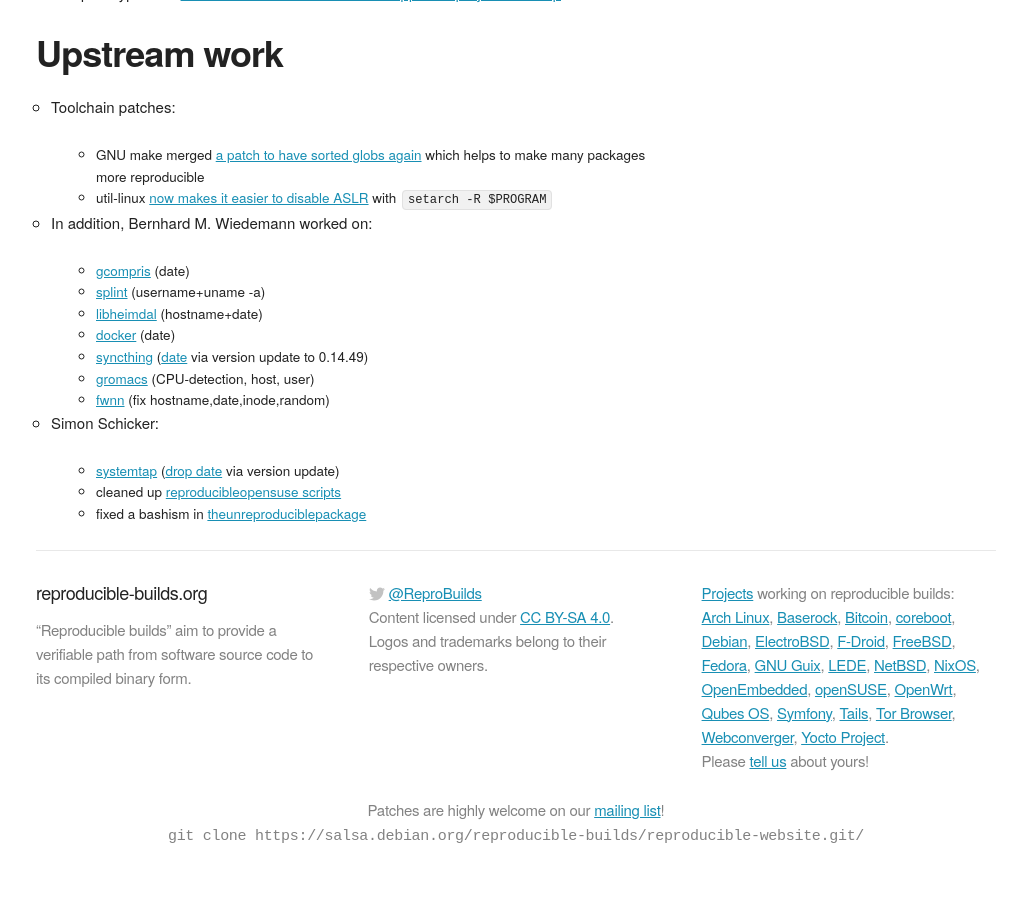
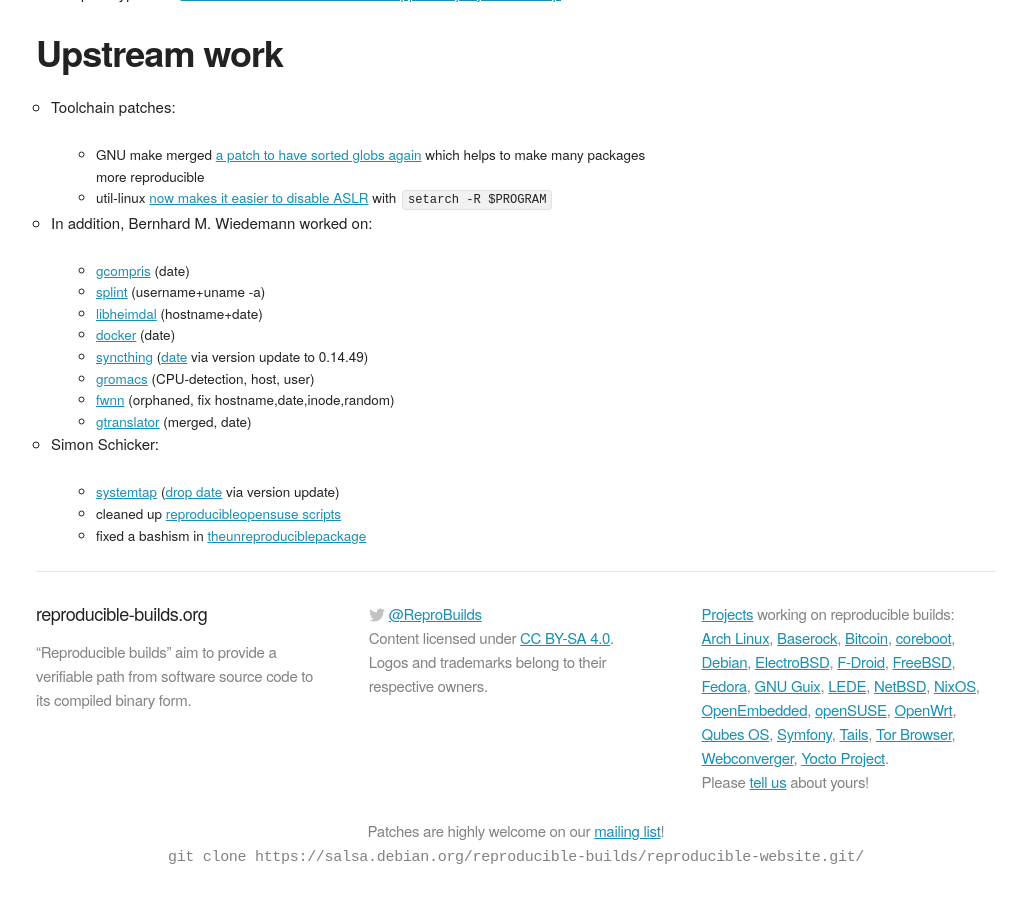
Before and after one commit to prototypefund/reproducible-website, a Jekyll site: the page built from _blog/posts/172.md, in a window 1280 px wide and 900 px high, scrolled down 644 px. Shown: the whole window, without its empty margins (124-1134 px from the left). Built offline with Jekyll 4.4.1, drawn with Linux system fonts in a browser that asks for light colours; some web fonts are replaced; before the commit the page ends 1523 px from its top, so only the background shows below that.

Commit message:
172: +1 patch

```diff
--- a/_blog/posts/172.md
+++ b/_blog/posts/172.md
@@ -26,7 +26,8 @@
     * [docker](https://build.opensuse.org/request/show/628476) (date)
     * [syncthing](https://build.opensuse.org/request/show/628525) ([date](https://github.com/syncthing/syncthing/commit/c51365c634c9687009778caf097ba059b88f8805) via version update to 0.14.49)
     * [gromacs](https://gerrit.gromacs.org/8156) (CPU-detection, host, user)
-    * [fwnn](https://osdn.net/projects/freewnn/ticket/38482) (fix hostname,date,inode,random)
+    * [fwnn](https://osdn.net/projects/freewnn/ticket/38482) (orphaned, fix hostname,date,inode,random)
+    * [gtranslator](https://gitlab.gnome.org/GNOME/gtranslator/merge_requests/3) (merged, date)
 
 * Simon Schicker:
 
```
